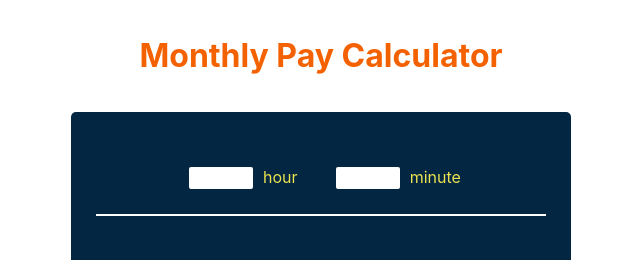
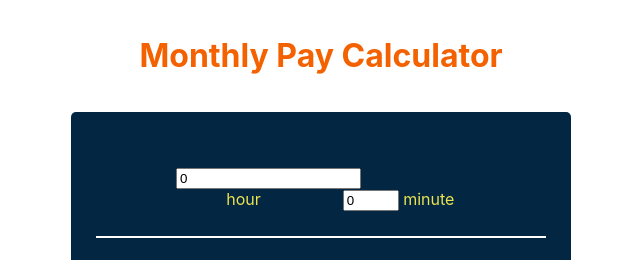
Before and after one commit to silviatheweasel/Monthly-Pay-Calculator, a React (Create React App) app: page / in a window 1280 px wide. Shown: the top 260 px of the page, without its empty margins (319-959 px from the left). Built offline with nearby package versions, Linux system fonts and the light colour scheme.

Commit message:
passed down state

```diff
--- a/src/Components/App/App.js
+++ b/src/Components/App/App.js
@@ -1,30 +1,51 @@
 import './App.css';
 import React from "react";
 import { CalculateButton } from '../CalculateButton/CalculateButton';
+import { TimeSheet } from '../TimeSheet/TimeSheet';
 import { HourlyRateInput } from '../HourlyRateInput/HourlyRateInput';
-import { TimeSheet } from '../TimeSheet/TimeSheet';
+
+let key = 0;
 
 class App extends React.Component {
   constructor(props) {
     super(props);
-    this.state = { rows: [{ hours: 0,
-                            minutes: 0,
-                            key: 0
+
+    this.state = { rows: [{ hours: '',
+                            minutes: '',
+                            id: key,
                           }],
-                   hourlyRate: 0,
-                   totalPay: 0,
+                   totalPay: '',
                   };
+
+    this.updateInput = this.updateInput.bind(this);
+    this.updateRows = this.updateRows.bind(this);
+
+
   }
 
-  hourCount(newHourCount) {
-    this.setState({ hour: newHourCount })
+  updateInput(stateObjectKey, inputValue) {
+    let newInput = {[stateObjectKey] : inputValue};
+    let firstRow = this.state.rows[key];
+    let firstRowClone = { ... firstRow };
+    let newRow = { ... firstRowClone, ...newInput };
+    this.setState({ rows: [newRow] });
+
   }
+
+  updateRows(addedRows) {
+    this.setState({ rows: addedRows });
+  }
+
+
 
   render() {
     return (
       <div className="App">
         <h1>Monthly Pay Calculator</h1>
-          <TimeSheet />
+          <TimeSheet  rows={this.state.rows}
+                      updateRows={this.updateRows}
+                      updateInput={this.updateInput}
+                      />
           <HourlyRateInput />
           <CalculateButton />
       </div>
--- a/src/Components/TimeSheet/TimeSheet.css
+++ b/src/Components/TimeSheet/TimeSheet.css
@@ -18,3 +18,7 @@
     float: right;
     margin-right: 30px;
 }
+
+.addRow i {
+    margin-right: 5px;
+}
--- a/src/Components/TimeSheet/TimeSheet.js
+++ b/src/Components/TimeSheet/TimeSheet.js
@@ -2,34 +2,38 @@ import React from "react";
 import './TimeSheet.css';
 import { TimeSheetRow } from '../TimeSheetRow/TimeSheetRow';
 
-let keyIndex = 0;
 
 export class TimeSheet extends React.Component {
     constructor(props) {
         super(props);
-        this.state = {rows: [{ hours: 0,
-                            minutes: 0,
-                            key: 0
-                            }]
-                    }
-        this.handleClick = this.handleClick.bind(this);
+
+        // this.handleClick = this.handleClick.bind(this);
+
     }
 
-    handleClick() {
-        keyIndex++;
-        const newRow = { hours: 1,
-                         minutes: 30,
-                         key: keyIndex,
-                        };
-        this.state.rows.push(newRow);
-        this.setState ({ rows: this.state.rows });
-    }
+    // handleClick() {
+    //     let newRow = {  hours: '',
+    //                     minutes: '',
+    //                     id: key,
+    //                  };
+    //     key++;
+    //     this.props.rows.push(newRow);
+    //     this.props.updateRows(this.props.rows);
+    // }
+
+
 
     render() {
         return (
             <div className="TimeSheet" >
                 <ul id="TimeSheet">
-                    {this.state.rows.map(row => <TimeSheetRow key={row.key} hours={row.hours} minutes={row.minutes} />)}
+                    {this.props.rows.map(row =>
+                    <TimeSheetRow   id={row.id}
+                                    hours={row.hours}
+                                    minutes={row.minutes}
+                                    updateInput={this.props.updateInput}
+
+                    />)}
                 </ul>
                 <button className="addRow"
                         onClick={this.handleClick}
--- a/src/Components/TimeSheetRow/TimeSheetRow.js
+++ b/src/Components/TimeSheetRow/TimeSheetRow.js
@@ -1,18 +1,41 @@
 import React from 'react';
 import './TimeSheetRow.css';
-import { WorkHourCount } from '../WorkHourCount/WorkHourCount';
-import { WorkMinCount } from '../WorkMinCount/WorkMinCount';
 
 export class TimeSheetRow extends React.Component {
+    constructor(props) {
+        super(props);
+
+
+
+        this.handleChange = this.handleChange.bind(this);
+    }
+
+    handleChange(event) {
+        let inputValue = event.target.value;
+        let stateObjectKey = event.target.name;
+        this.props.updateInput(stateObjectKey, inputValue);
+    }
+
     render() {
         return (
             <li className="row">
                 <span>
-                   <WorkHourCount
+                   <input defaultValue="0"
+                          type="number"
+                          name="hours"
+                          min="0"
+                          onChange={this.handleChange}
+
                     /> hour
                 </span>
                 <span>
-                    <WorkMinCount /> minute
+                    <input defaultValue="0"
+                           type="number"
+                           name="minutes"
+                           min="0"
+                           max="59"
+                           onChange={this.handleChange}
+                    /> minute
                 </span>
             </li>
         )
--- a/src/Components/WorkHourCount/WorkHourCount.css
+++ /dev/null
@@ -1,7 +0,0 @@
-.WorkHourCount {
-    width: 60px;
-    height: 20px;
-    border-radius: 2px;
-    margin-right: 5px;
-    border: none;
-}
--- a/src/Components/WorkHourCount/WorkHourCount.js
+++ /dev/null
@@ -1,13 +0,0 @@
-import React from 'react';
-import './WorkHourCount.css';
-
-export class WorkHourCount extends React.Component {
-    render() {
-        return (<input
-                    type="number"
-                    min="0"
-                    name="hours"
-                    className="WorkHourCount">
-                </input>)
-    }
-}
--- a/src/Components/WorkMinCount/WorkMinCount.css
+++ /dev/null
@@ -1,7 +0,0 @@
-.WorkMinCount {
-    width: 60px;
-    height: 20px;
-    border-radius: 2px;
-    margin-right: 5px;
-    border: none;
-}
--- a/src/Components/WorkMinCount/WorkMinCount.js
+++ /dev/null
@@ -1,14 +0,0 @@
-import React from "react";
-import "./WorkMinCount.css";
-
-export class WorkMinCount extends React.Component {
-    render() {
-        return (<input
-                    type="number"
-                    min="0"
-                    max="59"
-                    name="minutes"
-                    className="WorkMinCount">
-                </input>);
-    }
-}
```
Also changed, not shown: 1 other file (tests, documents, lock files or other folders).
